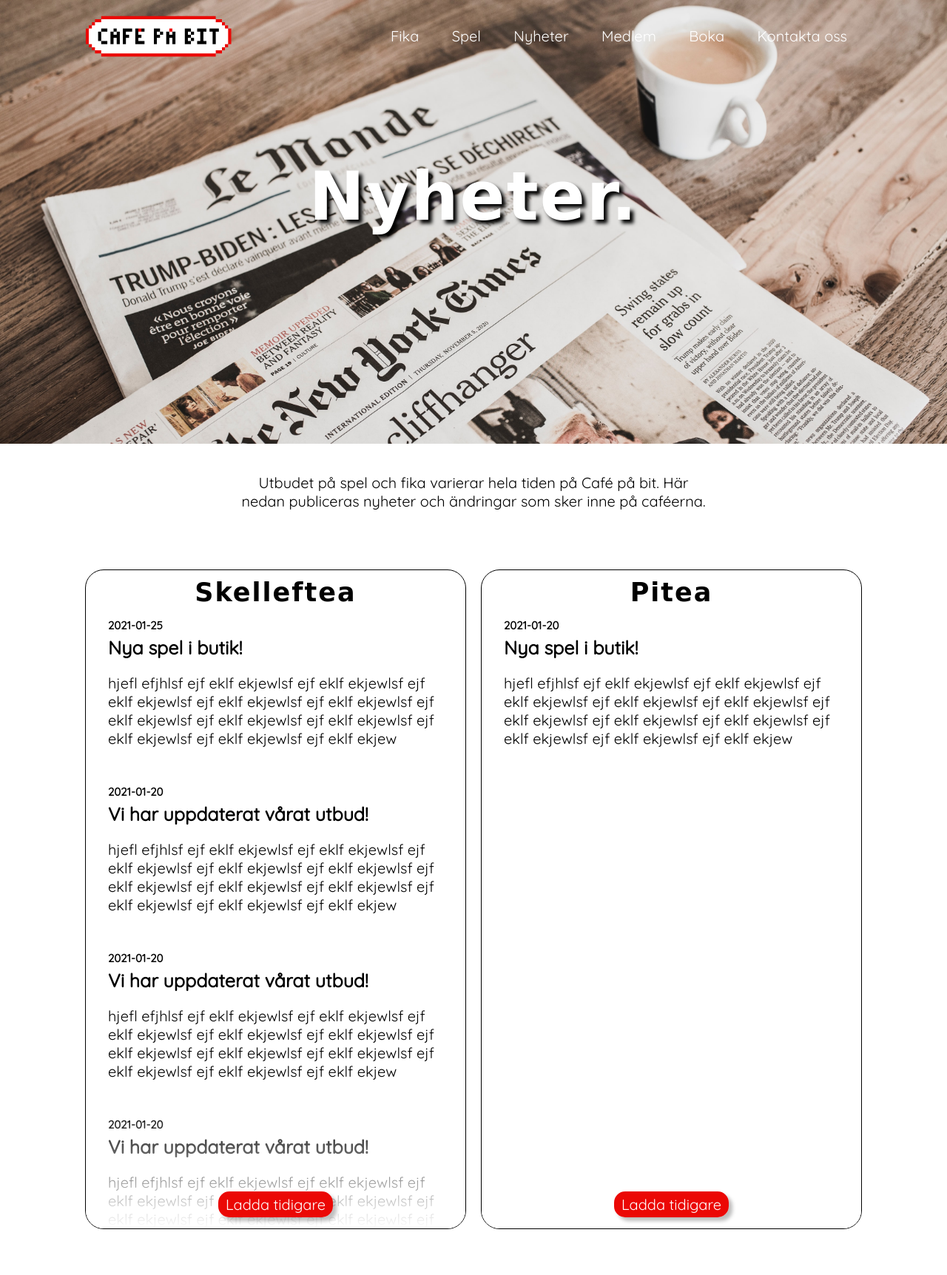
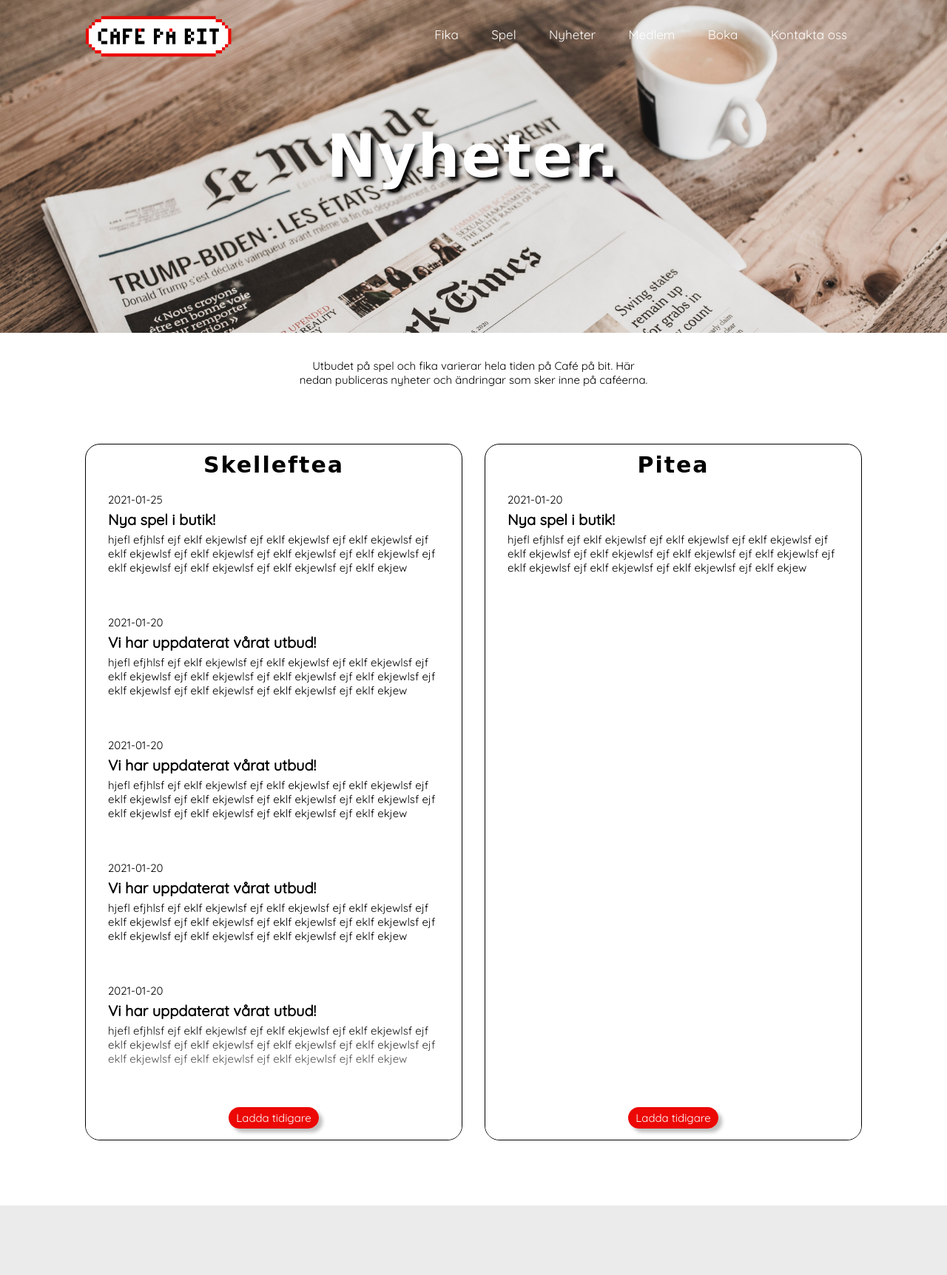
Before and after one commit to anniebjurman/cafe_pa_bit_code, a plain HTML site: page nyheter.html in a window 1280 px wide. Shown: the top 1724 px of the page at 74% size. Drawn offline with Linux system fonts and the light colour scheme; a web font is replaced by a local one.

Commit message:
general update

```diff
--- a/main.css
+++ b/main.css
@@ -5,7 +5,7 @@
 }
 
 h1 {
-    font-size: 90px;
+    font-size: 80px;
     font-family: 'Bowlby One SC', cursive;
     letter-spacing: 2px;
     text-shadow: 5px 5px 5px black;
@@ -13,7 +13,7 @@
 }
 
 h2 {
-    font-size: 35px;
+    font-size: 30px;
     font-family: 'Bowlby One SC', cursive;
     letter-spacing: 2px;
     margin: 0;
@@ -21,7 +21,7 @@
 
 h3 {
     color: black;
-    font-size: 25px;
+    font-size: 20px;
     margin: 0;
 }
 
@@ -32,20 +32,21 @@
 }
 
 p {
-    font-size: 20px;
+    font-size: 15px;
     color: black;
 }
 
 .grid-container {
     display: grid;
     grid-template-columns: 1fr repeat(3, 350px) 1fr;
-    grid-template-rows: 600px 150px 1030px 300px;
+    grid-template-rows: 450px 150px 1030px 300px;
 }
 
 /* ---HEADER--- */
 
 header {
     grid-area: 1/2/2/span 3;
+    display: grid;
 }
 
 .logo {
@@ -61,7 +62,7 @@
 
 #text-header {
     position: absolute;
-    margin-top: 150px;
+    margin-top: 110px;
     width: 100%;
     display: flex;
     justify-content: center;
@@ -78,6 +79,7 @@
 }
 
 nav {
+    grid-area: 1/3/2/5;
     display: flex;
     position: relative;
     justify-content: flex-end;
@@ -87,7 +89,7 @@
 nav a {
     color: white;
     text-decoration: none;
-    font-size: 20px;
+    font-size: 17px;
     margin: 10px;
     padding: 10px;
     border-radius: 5px;
@@ -98,32 +100,13 @@
     background-color: rgba(255, 255, 255, 0.34);
 }
 
-@media only screen and (max-width: 890px) {
-    h1 {
-        font-size: 65px;
-        transition: .5s ease;
-    }
-
-    li {
-        display: block;
-        margin-bottom: 20px;
-        transition: .5s ease;
-    }
-
-    #text-header {
-        margin-top: 100px;
-        margin-left: 20px;
-        width: auto;
-        justify-content: flex-start;
-        transition: .5s ease;
-    }
-}
+/* ---RESPONSIVITET--- */
 
 @media only screen and (max-width: 1100px) {
     .grid-container {
         display: grid;
         grid-template-columns: 1fr repeat(3, 32.2%) 1fr;
-        grid-template-rows: 600px 150px 1030px 300px;
+        grid-template-rows: 450px 150px 1030px 300px;
     }
 }
 
@@ -162,7 +145,6 @@
     width: 100%;
     height: 100%;
     transition: .5s ease;
-    font-size: 20px;
     display: flex;
     justify-content: center;
     align-items: flex-end;
@@ -205,7 +187,7 @@
 #m1, #m2,
 #m3, #m4,
 #m5, #m6 {
-    border-radius: 25px;
+    border-radius: 20px;
     position: relative;
     display: flex;
     justify-content: center;
@@ -256,10 +238,9 @@
     text-align: center;
     color: black;
     border: 1px solid black;
-    border-radius: 25px;
-    margin-top: 20px;
+    border-radius: 20px;
     width: 100%;
-    height: 850px;
+    height: 900px;
     padding: 30px;
     padding-top: 10px;
     overflow: hidden;
@@ -267,11 +248,11 @@
 }
 
 #skelleftea {
-    margin-right: 10px;
+    margin-right: 15px;
 }
 
 #pitea {
-    margin-left: 10px;
+    margin-left: 15px;
 }
 
 #content-nyheter {
@@ -282,8 +263,16 @@
 
 .news-item {
     text-align: left;
-    padding-bottom: 15px;
-    padding-top: 15px;
+    padding-bottom: 35px;
+    padding-top: 20px;
+}
+
+.news-item p {
+    margin: 0;
+}
+
+.news-item h3 {
+    margin: 5px 0px;
 }
 
 .read-more {
--- a/nyheter.html
+++ b/nyheter.html
@@ -15,7 +15,9 @@
      <div class="grid-container">
 
         <header>
-            <img class="logo" src="pictures/logo_white1000.png">
+            <a href="index.html">
+                <img class="logo" src="pictures/logo_white1000.png">
+            </a>
             <nav>
                 <ul>
                     <li><a id="link_fika" href="fika.html">Fika</a></li>
@@ -44,22 +46,27 @@
             <section id="skelleftea">
                 <h2>Skelleftea</h2>
                 <div class="news-item">
-                    <h4>2021-01-25</h4>
+                    <p>2021-01-25<p>
                     <h3>Nya spel i butik!</h3>
                     <p>hjefl efjhlsf ejf eklf ekjewlsf ejf eklf ekjewlsf ejf eklf ekjewlsf ejf eklf ekjewlsf ejf eklf ekjewlsf ejf eklf ekjewlsf ejf eklf ekjewlsf ejf eklf ekjewlsf ejf eklf ekjewlsf ejf eklf ekjewlsf ejf eklf ekjew</p>
                 </div>
                 <div class="news-item">
-                    <h4>2021-01-20</h4>
+                    <p>2021-01-20</p>
                     <h3>Vi har uppdaterat vårat utbud!</h3>
                     <p>hjefl efjhlsf ejf eklf ekjewlsf ejf eklf ekjewlsf ejf eklf ekjewlsf ejf eklf ekjewlsf ejf eklf ekjewlsf ejf eklf ekjewlsf ejf eklf ekjewlsf ejf eklf ekjewlsf ejf eklf ekjewlsf ejf eklf ekjewlsf ejf eklf ekjew</p>
                 </div>
                 <div class="news-item">
-                    <h4>2021-01-20</h4>
+                    <p>2021-01-20</p>
                     <h3>Vi har uppdaterat vårat utbud!</h3>
                     <p>hjefl efjhlsf ejf eklf ekjewlsf ejf eklf ekjewlsf ejf eklf ekjewlsf ejf eklf ekjewlsf ejf eklf ekjewlsf ejf eklf ekjewlsf ejf eklf ekjewlsf ejf eklf ekjewlsf ejf eklf ekjewlsf ejf eklf ekjewlsf ejf eklf ekjew</p>
                 </div>
                 <div class="news-item">
-                    <h4>2021-01-20</h4>
+                    <p>2021-01-20</p>
+                    <h3>Vi har uppdaterat vårat utbud!</h3>
+                    <p>hjefl efjhlsf ejf eklf ekjewlsf ejf eklf ekjewlsf ejf eklf ekjewlsf ejf eklf ekjewlsf ejf eklf ekjewlsf ejf eklf ekjewlsf ejf eklf ekjewlsf ejf eklf ekjewlsf ejf eklf ekjewlsf ejf eklf ekjewlsf ejf eklf ekjew</p>
+                </div>
+                <div class="news-item">
+                    <p>2021-01-20</p>
                     <h3>Vi har uppdaterat vårat utbud!</h3>
                     <p>hjefl efjhlsf ejf eklf ekjewlsf ejf eklf ekjewlsf ejf eklf ekjewlsf ejf eklf ekjewlsf ejf eklf ekjewlsf ejf eklf ekjewlsf ejf eklf ekjewlsf ejf eklf ekjewlsf ejf eklf ekjewlsf ejf eklf ekjewlsf ejf eklf ekjew</p>
                 </div>
@@ -69,7 +76,7 @@
             <section id="pitea">
                 <h2>Pitea</h2>
                 <div class="news-item">
-                    <h4>2021-01-20</h4>
+                    <p>2021-01-20</p>
                     <h3>Nya spel i butik!</h3>
                     <p>hjefl efjhlsf ejf eklf ekjewlsf ejf eklf ekjewlsf ejf eklf ekjewlsf ejf eklf ekjewlsf ejf eklf ekjewlsf ejf eklf ekjewlsf ejf eklf ekjewlsf ejf eklf ekjewlsf ejf eklf ekjewlsf ejf eklf ekjewlsf ejf eklf ekjew</p>
                 </div>
```
Also changed, not shown: spel.html (+2 -2 lines), 1 other file.
